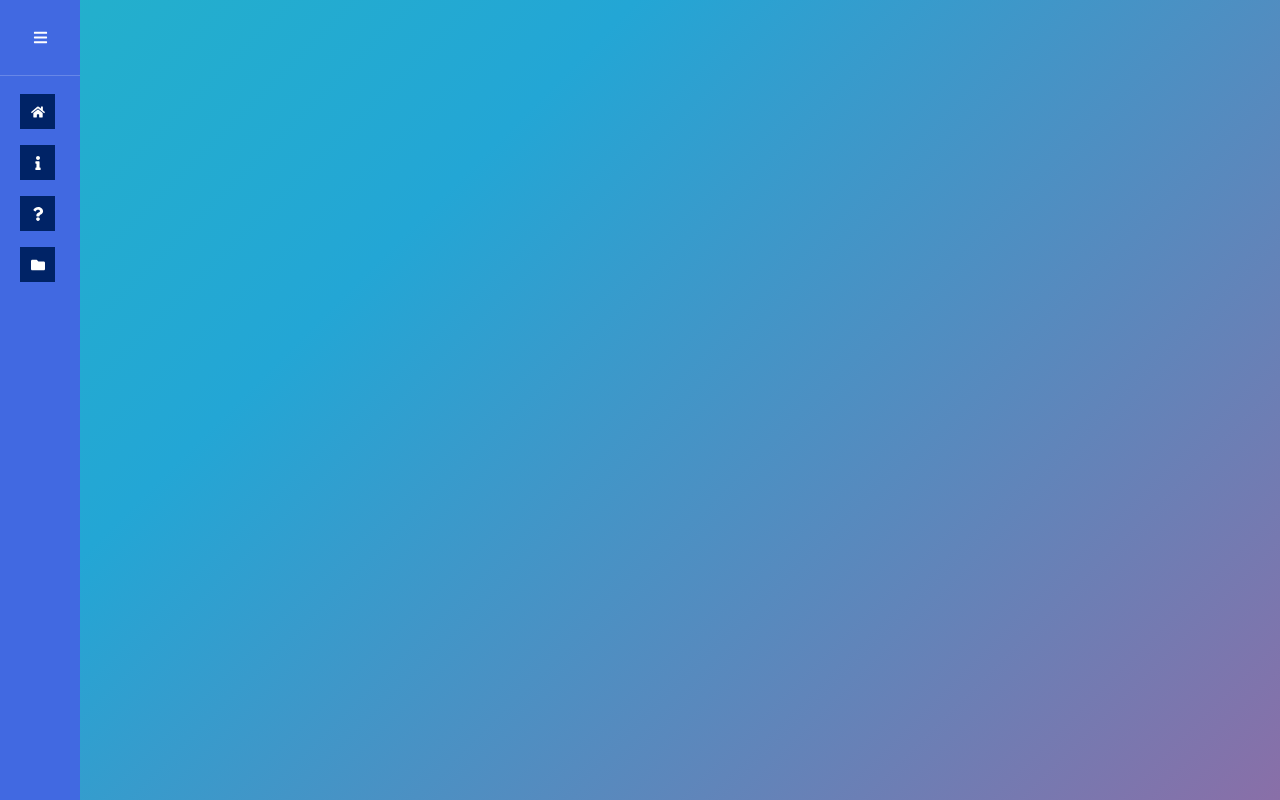
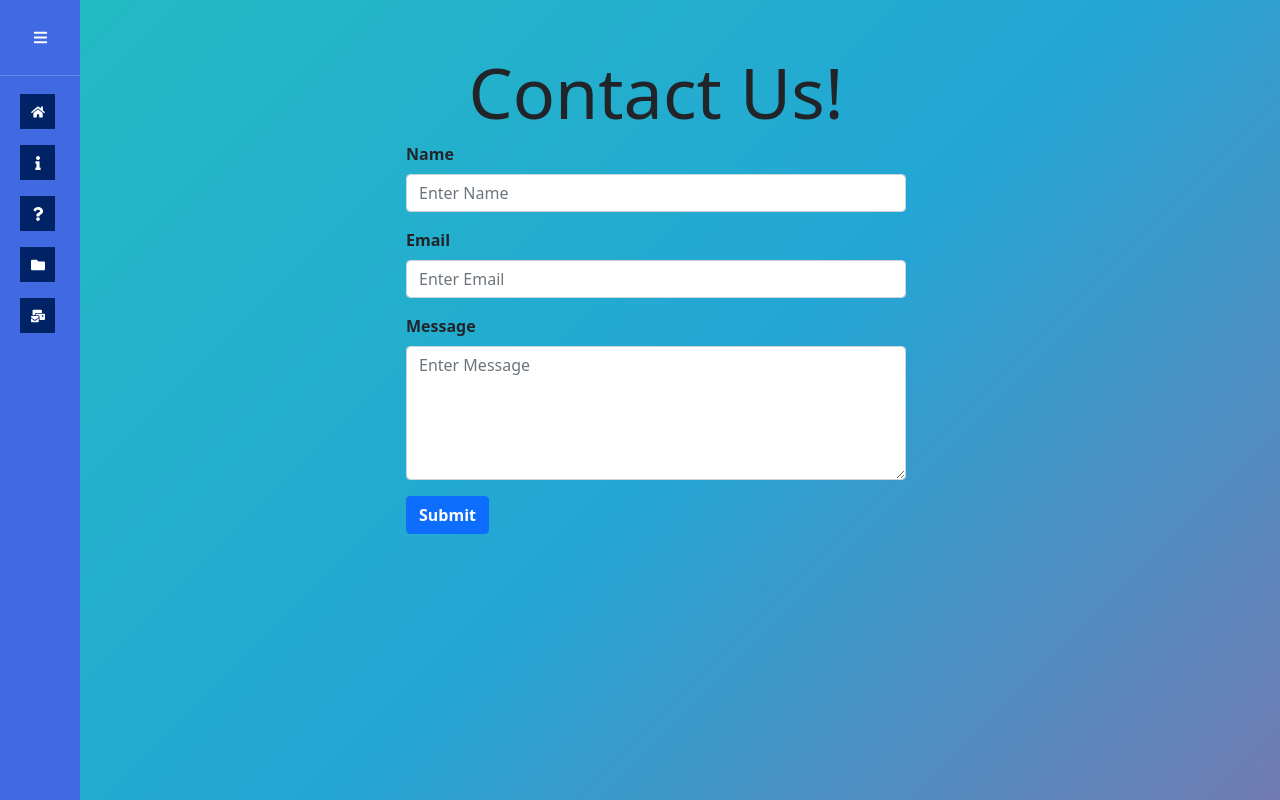
Before and after one commit to NeoCirc/neocirc-website, a React (Create React App) app: page /contact in a window 1280 px wide. Built offline with nearby package versions, Linux system fonts and the light colour scheme.

Commit message:
Add contact page & fix padding issues

```diff
--- a/src/App.js
+++ b/src/App.js
@@ -1,6 +1,7 @@
 import { SideBar } from './components/SideBar';
 import { HomePage } from './components/HomePage';
 import { AboutUsPage } from './components/AboutUsPage';
+import { ContactPage } from './components/ContactPage';
 import { ModuleSelectionPage } from './components/modules/ModuleSelectionPage';
 import { ModuleContent1 } from './components/modules/content/ModuleContent1';
 import { ModuleContent2 } from './components/modules/content/ModuleContent2';
@@ -22,6 +23,7 @@ const App = () => {
           <Route path="/" element={<HomePage />} />
           <Route path="/modules" element={<ModuleSelectionPage />} />
           <Route path="/about" element={<AboutUsPage />} />
+          <Route path="/contact" element={<ContactPage />} />
 
           {/* Content 1 routes */}
           <Route path="/modules/content1" element={<ModuleContent1 />} />
@@ -44,11 +46,11 @@ const Wrap = styled.div`
 `;
 
 const ContentWrap = styled.div`
-  padding: 50px;
+  padding-top: 50px
 `;
 
 const SideBarWrap = styled.div`
-  padding-right: 75px;
+  padding-right: 80px;
 `;
 
 export { App };
--- a/src/components/AboutUsPage.js
+++ b/src/components/AboutUsPage.js
@@ -1,11 +1,9 @@
 import styled from 'styled-components';
 import Card from 'react-bootstrap/Card';
-import { useNavigate } from 'react-router-dom';
 import samplePortrait from './component-images/sample-portrait.png';
 
 
 const AboutUsPage = () => {
-    const navigate = useNavigate();
     return (
         <Wrap>
             <Heading>
@@ -141,7 +139,7 @@ const AboutUsPage = () => {
 
 const Wrap = styled.div`
     background: linear-gradient(to bottom, #99ccff 0%, #ffccff 100%);
-
+    margin: 0px 50px 50px 50px;
 `;
 
 const ParagraphWrap = styled.span`
--- /dev/null
+++ b/src/components/ContactPage.js
@@ -0,0 +1,61 @@
+import styled from 'styled-components';
+import Form from 'react-bootstrap/Form';
+import Button from 'react-bootstrap/Button';
+
+const ContactPage = () => {
+    return (
+        <Wrap>
+            <Heading>
+                Contact Us!
+            </Heading>
+            <ContactForm>
+                <Form.Group className="mb-3">
+                    <ContactLabel>Name</ContactLabel>
+                    <Form.Control type="name" placeholder="Enter Name" />
+                </Form.Group>
+
+                <Form.Group className="mb-3">
+                    <ContactLabel>Email</ContactLabel>
+                    <Form.Control type="email" placeholder="Enter Email" />
+                </Form.Group>
+
+                <Form.Group className="mb-3">
+                    <ContactLabel>Message</ContactLabel>
+                    <Form.Control as="textarea" rows={5} type="message" placeholder="Enter Message"/>
+                </Form.Group>
+
+                <SendMessageButton variant="primary" type="submit">
+                    Submit
+                </SendMessageButton>
+            </ContactForm>
+        </Wrap>
+    );
+};
+
+const ContactLabel = styled(Form.Label)`
+    font-weight: bolder;
+`;
+
+const SendMessageButton = styled(Button)`
+    font-weight: bolder;
+`;
+
+const Wrap = styled.div`
+    width: 90vw;
+    display: flex;
+    justify-content: center;
+    align-items: center;
+    flex-direction: column;
+`;
+
+const ContactForm = styled(Form)`
+    min-width: 500px;
+`;
+
+const Heading = styled.h1`
+    font-weight: lighter;
+    font-size: 70px;
+    text-align: center;
+`;
+
+export { ContactPage };
--- a/src/components/HomePage.js
+++ b/src/components/HomePage.js
@@ -60,8 +60,11 @@ const HomePage = () => {
 };
 
 const Wrap = styled.div`
-    padding-left: 75px;
-
+    width: 90vw;
+    display: flex;
+    justify-content: center;
+    align-items: center;
+    flex-direction: column;
 `;
 
 const Heading = styled.h1`
--- a/src/components/SideBar.js
+++ b/src/components/SideBar.js
@@ -1,5 +1,5 @@
 import { ProSidebar, Menu, MenuItem, SubMenu, SidebarHeader, SidebarFooter, SidebarContent } from 'react-pro-sidebar';
-import { FaBars, FaQuestion, FaFolder, FaHome, FaInfo } from 'react-icons/fa'
+import { FaBars, FaQuestion, FaFolder, FaHome, FaInfo, FaMailBulk } from 'react-icons/fa';
 import styled from 'styled-components';
 import { useState } from 'react';
 import { useNavigate } from 'react-router-dom';
@@ -27,6 +27,7 @@ const SideBar = () => {
                         <MenuItem>Parents</MenuItem>
                     </SubMenu>
                     <MenuItem icon={<FaFolder />}>Source</MenuItem>
+                    <MenuItem icon={<FaMailBulk />} onClick={() => navigate('/contact')}>Contact Us!</MenuItem>
                 </Menu>
             </SidebarContent>
             {collapsed ? null : <SidebarFooter>
--- a/src/components/style.css
+++ b/src/components/style.css
@@ -2,7 +2,7 @@ body {
 	background: linear-gradient(-45deg, #ee7752, #e73c7e, #23a6d5, #23d5ab);
 	background-size: 400% 400%;
 	animation: gradient 90s ease infinite;
-	height: 100vh;
+	height: 100%;
 }
 
 @keyframes gradient {
```
